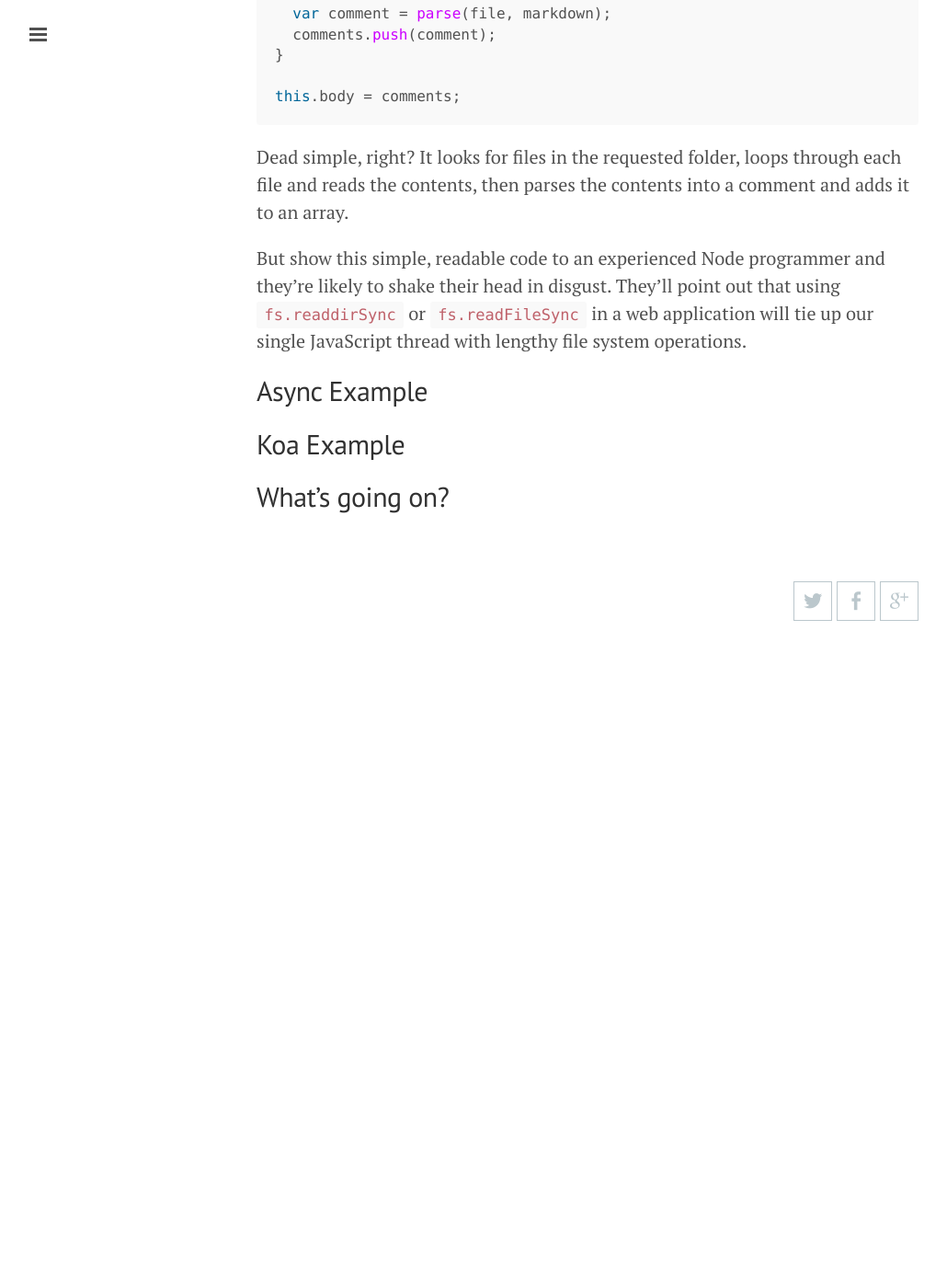
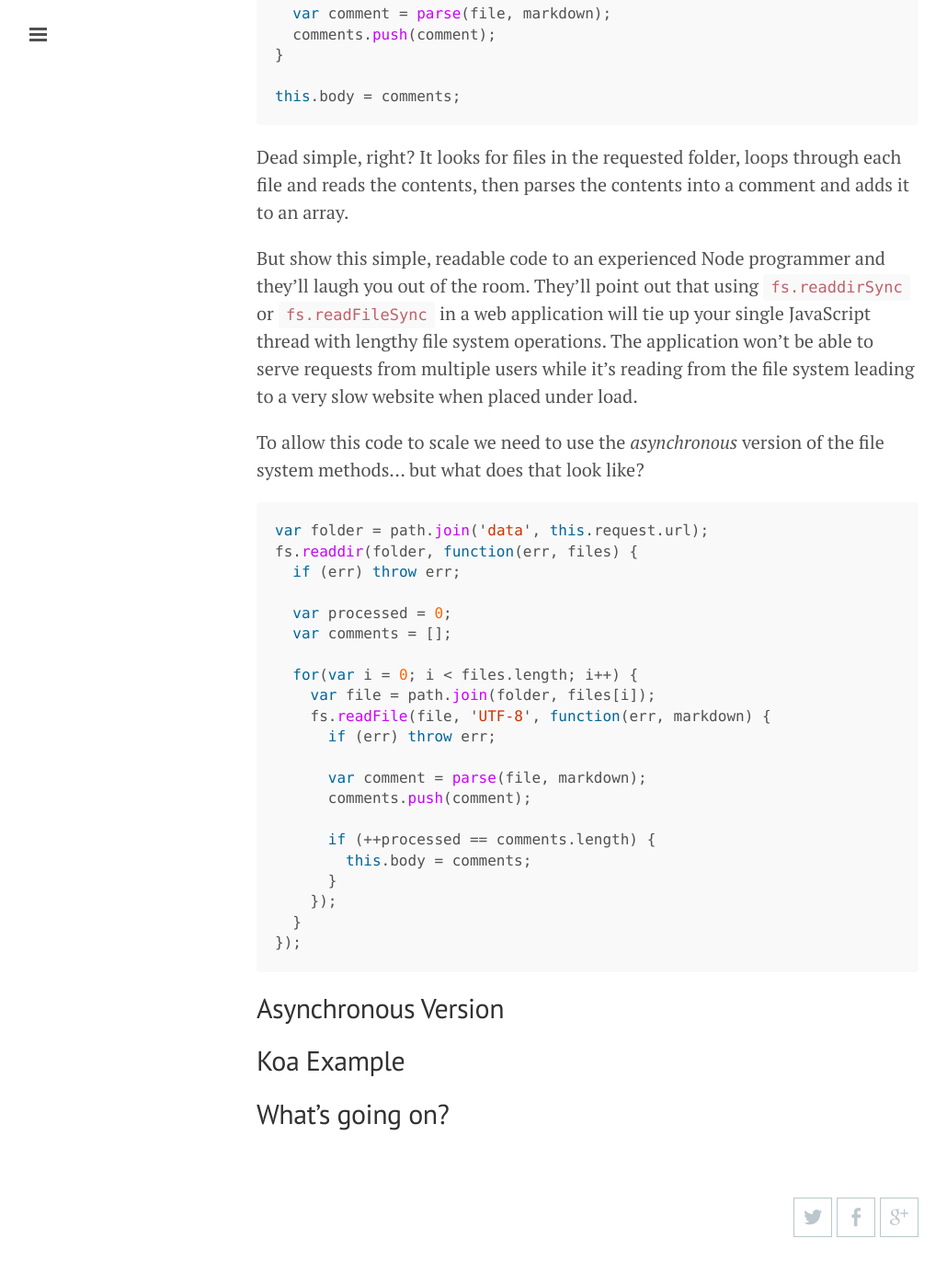
Before and after one commit to ColinOrr/colinorr.github.io, a Jekyll site: the page built from _posts/2015-06-10-writing-clean-javascript-with-koa.md, in a window 1280 px wide and 1400 px high, scrolled down 567 px. Shown: the top 1384 px of the window at 92% size, without its empty margins (1-1031 px from the left). Built offline with Jekyll 4.4.1, drawn with Linux system fonts in a browser that asks for light colours; some web fonts are replaced; Markdown is read by kramdown in place of the engine named in the settings; comment, search, counter and statistics services are not loaded; before the commit the page ends 1297 px from its top, so only the background shows below that.

Commit message:
Continued working on the Koa article

````diff
--- a/_posts/2015-06-10-writing-clean-javascript-with-koa.md
+++ b/_posts/2015-06-10-writing-clean-javascript-with-koa.md
@@ -30,10 +30,39 @@ each file and reads the contents, then parses the contents into a comment and
 adds it to an array.
 
 But show this simple, readable code to an experienced Node programmer and
-they're likely to shake their head in disgust.  They'll point out that using
-`fs.readdirSync` or `fs.readFileSync` in a web application will tie up our
-single JavaScript thread with lengthy file system operations.
+they'll laugh you out of the room.  They'll point out that using
+`fs.readdirSync` or `fs.readFileSync` in a web application will tie up your
+single JavaScript thread with lengthy file system operations.  The application
+won't be able to serve requests from multiple users while it's reading from the
+file system leading to a very slow website when placed under load.
 
-## Async Example
+To allow this code to scale we need to use the *asynchronous* version of the
+file system methods... but what does that look like?
+
+```javascript
+var folder = path.join('data', this.request.url);
+fs.readdir(folder, function(err, files) {
+  if (err) throw err;
+
+  var processed = 0;
+  var comments = [];
+
+  for(var i = 0; i < files.length; i++) {
+    var file = path.join(folder, files[i]);
+    fs.readFile(file, 'UTF-8', function(err, markdown) {
+      if (err) throw err;
+
+      var comment = parse(file, markdown);
+      comments.push(comment);
+
+      if (++processed == comments.length) {
+        this.body = comments;
+      }
+    });
+  }
+});
+```
+
+## Asynchronous Version
 ## Koa Example
 ## What's going on?
````
